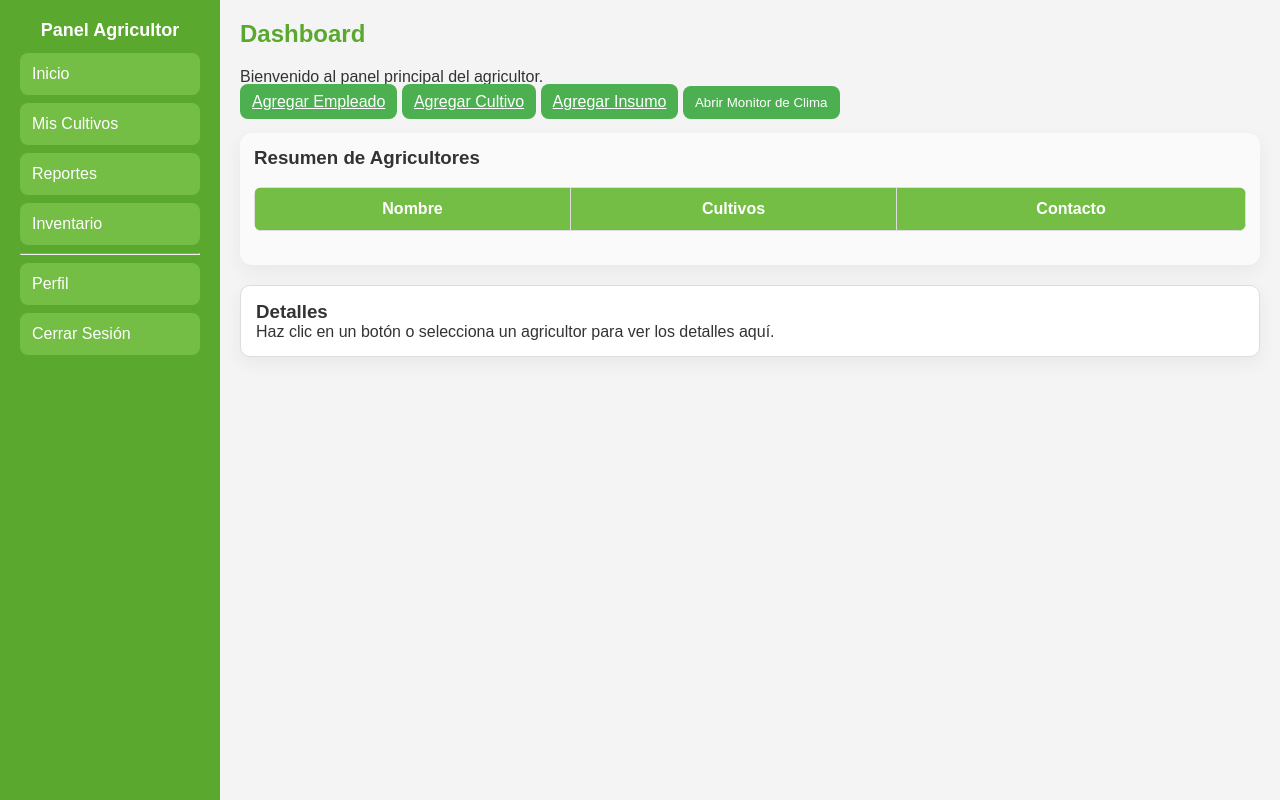
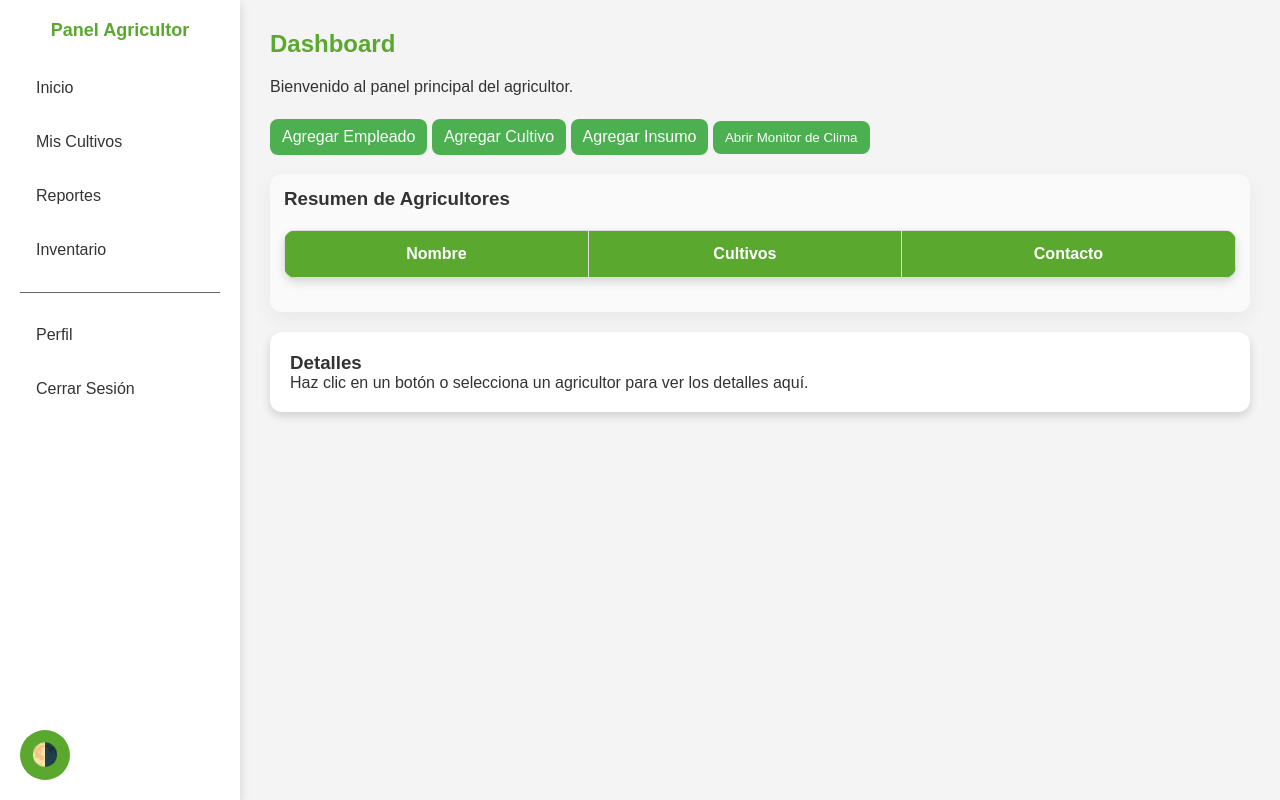
Before and after one commit to Jasa331/ProyectoDEMO, a website: page HTML/index_dasborad_agricultor.html in a window 1280 px wide. Both pictures are taken after a click on the link "Inicio". Drawn offline with Linux system fonts and the light colour scheme.

Commit message:
re ajustes incompletos

```diff
--- a/HTML/index_dasborad_agricultor.html
+++ b/HTML/index_dasborad_agricultor.html
@@ -1,5 +1,5 @@
 <!DOCTYPE html>
-<html lang="es">
+<html lang="es" data-theme="light">
 <head>
     <meta charset="UTF-8">
     <meta name="viewport" content="width=device-width, initial-scale=1.0">
@@ -7,9 +7,7 @@
 
     <link rel="stylesheet" href="../css/style_desboard_agricultor.css">
     <link rel="stylesheet" href="../css/style_actualizacion_clima.css">
-
-    <script src="../js/mostar_aricultor.js"></script>
-
+    <script src="../js/mostar_agricutor.js"></script>
 </head>
 <body>
 
@@ -33,7 +31,7 @@
                 <h1>Dashboard</h1>
                 <p>Bienvenido al panel principal del agricultor.</p>
             </header>
-
+            <br>
             <div class="action-buttons">
                 <a href="index_agregar_empleado.html" class="btn btn-primary" id="btnAgregarEmpleado">Agregar Empleado</a>
                 <a href="index_Calendario.html" class="btn btn-primary" id="btnAgregarCultivo">Agregar Cultivo</a>
@@ -140,7 +138,27 @@
         <div id="toastBody" class="small"></div>
     </div>
 
+    <!-- Botón flotante para cambiar tema -->
+    <button id="btnFlotante" title="Cambiar tema">🌗</button>
+
     <script src="../js/daboard_agricultor.js" defer></script>
     <script src="../js/actualizacion_clima.js" defer></script>
+
+    <!-- Script para cambio de tema -->
+    <script>
+      const btnFlotante = document.getElementById("btnFlotante");
+
+      // Cargar tema guardado o iniciar en claro
+      const savedTheme = localStorage.getItem("theme") || "light";
+      document.documentElement.setAttribute("data-theme", savedTheme);
+
+      // Cambiar al hacer clic
+      btnFlotante.addEventListener("click", () => {
+        const currentTheme = document.documentElement.getAttribute("data-theme");
+        const newTheme = currentTheme === "dark" ? "light" : "dark";
+        document.documentElement.setAttribute("data-theme", newTheme);
+        localStorage.setItem("theme", newTheme);
+      });
+    </script>
 </body>
 </html>
--- a/css/style_desboard_agricultor.css
+++ b/css/style_desboard_agricultor.css
@@ -1,114 +1,153 @@
+/* ----------------------------------- VARIABLES MODO CLARO ----------------------------------- */
 :root {
-  --verde1: #5AA82E;
-  --verde2: #74BE46;
-  --verde3: #8DD45F;
-  --verde4: #A7E977;
-  --verde5: #C0FF8F;
-  --blanco: #fff;
-  --gris: #f4f4f4;
-  --negro: #333;
+  --primary: #5AA82E;        /* Verde brillante */
+  --primary-dark: #74BE46;   /* Verde oscuro */
+  --secondary: #F0BE82;      /* Amarillo suave */
+  --background: #f4f4f4;     /* Fondo claro */
+  --card: #fff;              /* Paneles y tarjetas */
+  --text-light: #333;        /* Texto principal */
+  --text-muted: #666;        /* Texto atenuado */
+  --radius: 12px;
+  --shadow: 0 4px 10px rgba(0, 0, 0, 0.15);
+  --transition: all 0.3s ease;
+  --sidebar-width: 240px;
 }
 
-/* ===== Reset ===== */
+/* ----------------------------------- VARIABLES MODO OSCURO ----------------------------------- */
+[data-theme="dark"] {
+  --primary: #5AA82E;
+  --primary-dark: #74BE46;
+  --secondary: #F0BE82;
+  --background: #111827;   /* Fondo oscuro */
+  --card: #1A202C;         /* Paneles / tarjetas */
+  --text-light: #E5E7EB;   /* Texto claro */
+  --text-muted: #9CA3AF;   /* Texto atenuado */
+  --shadow: 0 4px 10px rgba(0, 0, 0, 0.3);
+}
+
+/* ----------------------------------- RESET ----------------------------------- */
 * {
   margin: 0;
   padding: 0;
   box-sizing: border-box;
-  font-family: Arial, sans-serif;
 }
 
-/* ===== Layout ===== */
 body {
-  background: var(--gris);
-  color: var(--negro);
+  font-family: 'Poppins', sans-serif;
+  background: var(--background);
+  color: var(--text-light);
   display: flex;
+  min-height: 100vh;
 }
 
+/* ----------------------------------- SIDEBAR ----------------------------------- */
 .sidebar {
-  width: 220px;
-  height: 100vh;
+  width: var(--sidebar-width);
+  background: var(--card);
   padding: 20px;
-  background: var(--verde1);
-  color: var(--blanco);
+  position: fixed;
+  top: 0;
+  bottom: 0;
+  left: 0;
+  display: flex;
+  flex-direction: column;
+  box-shadow: var(--shadow);
 }
 
-.content {
-  flex: 1;
-  padding: 20px;
+.sidebar h2 {
+  color: var(--primary);
+  margin-bottom: 20px;
 }
 
-h1 {
-  margin-bottom: 20px;
-  color: var(--verde1);
-}
-
-/* ===== Sidebar Links ===== */
 .sidebar a {
   display: block;
-  padding: 12px;
-  margin: 8px 0;
-  background: var(--verde2);
-  color: var(--blanco);
+  padding: 12px 16px;
+  margin: 6px 0;
+  background: transparent;
+  color: var(--text-light);
   text-decoration: none;
-  border-radius: 8px;
-  cursor: pointer;
-  transition: 0.3s;
+  border-radius: var(--radius);
+  transition: var(--transition);
 }
 
 .sidebar a:hover {
-  background: var(--verde3);
+  background: var(--primary-dark);
+  color: #fff;
 }
 
-/* ===== Botones ===== */
+.separator {
+  margin: 15px 0;
+  border: 0;
+  border-top: 1px solid var(--text-muted);
+}
+
+/* ----------------------------------- MAIN CONTENT ----------------------------------- */
+.content {
+  margin-left: var(--sidebar-width);
+  padding: 30px;
+  flex: 1;
+  background: var(--background);
+}
+
+h1, h2 {
+  color: var(--primary);
+  margin-bottom: 20px;
+}
+
+/* ----------------------------------- BOTONES ----------------------------------- */
+.btn,
 .btn-agregar {
   display: inline-block;
-  margin-right: 10px;
-  padding: 8px 12px;
-  background: var(--verde3);
-  color: var(--blanco);
-  border: none;          /* quita el borde */
-  outline: none;         /* quita el delineado */
-  border-radius: 8px;
+  padding: 10px 16px;
+  margin: 5px 0;
+  background: var(--primary);
+  color: white;
+  border: none;
+  border-radius: var(--radius);
   text-decoration: none;
   cursor: pointer;
-  transition: 0.3s;
+  transition: var(--transition);
 }
 
+.btn:hover,
 .btn-agregar:hover {
-  background: var(--verde4);
+  background: var(--primary-dark);
 }
 
-/* ===== Tablas ===== */
+/* ----------------------------------- TABLAS ----------------------------------- */
 table {
   width: 100%;
-  margin-bottom: 20px;
+  margin: 20px 0;
   border-collapse: collapse;
-  border-radius: 8px;
+  background: var(--card);
+  border-radius: var(--radius);
   overflow: hidden;
-  background: var(--blanco);
+  box-shadow: var(--shadow);
 }
 
-th,
-td {
-  padding: 12px;
+th, td {
+  padding: 14px;
   text-align: center;
   border: 1px solid #ddd;
+  color: var(--text-light);
 }
 
 th {
-  background: var(--verde2);
-  color: var(--blanco);
+  background: var(--primary);
+  color: #fff;
 }
 
 tr:nth-child(even) {
-  background: var(--verde5);
+  background: var(--secondary);
+  color: #000;
 }
 
 tr:hover {
-  background: var(--verde4);
+  background: var(--primary-dark);
+  color: #fff;
 }
 
-/* ===== Secciones dinámicas ===== */
+/* ----------------------------------- SECCIONES ----------------------------------- */
 .seccion {
   display: none;
   opacity: 0;
@@ -122,19 +161,46 @@ tr:hover {
   transform: translateY(0);
 }
 
-/* ===== Panel lateral de detalles ===== */
+/* ----------------------------------- PANEL DE DETALLES ----------------------------------- */
 #detalleAgricultor {
   margin-top: 20px;
-  padding: 15px;
-  border: 1px solid #ddd;
-  border-radius: 10px;
-  background: var(--blanco);
+  padding: 20px;
+  border-radius: var(--radius);
+  background: var(--card);
+  box-shadow: var(--shadow);
 }
+
+/* ----------------------------------- BOTÓN FLOTANTE CAMBIO DE TEMA ----------------------------------- */
+#btnFlotante {
+  position: fixed;
+  bottom: 20px;
+  left: 20px;
+  width: 50px;
+  height: 50px;
+  border-radius: 50%;
+  background: var(--primary);
+  color: #fff;
+  border: none;
+  font-size: 22px;
+  cursor: pointer;
+  box-shadow: var(--shadow);
+  display: flex;
+  align-items: center;
+  justify-content: center;
+  transition: var(--transition);
+}
+
+#btnFlotante:hover {
+  background: var(--primary-dark);
+  transform: scale(1.1);
+}
+
+/* ----------------------------------- FIX PARA FOCUS ----------------------------------- */
 button,
 button:focus,
 button:active,
 .btn-agregar:focus,
 .btn-agregar:active {
   outline: none !important;
-  box-shadow: none !important; /* algunos navegadores usan sombra */
+  box-shadow: none !important;
 }
--- a/js/daboard_agricultor.js
+++ b/js/daboard_agricultor.js
@@ -57,3 +57,13 @@ document.addEventListener("DOMContentLoaded", () => {
         }
     });
 });
+const btnTheme = document.getElementById("toggleTheme");
+
+btnTheme.addEventListener("click", () => {
+  const currentTheme = document.documentElement.getAttribute("data-theme");
+  if (currentTheme === "dark") {
+    document.documentElement.setAttribute("data-theme", "light");
+  } else {
+    document.documentElement.setAttribute("data-theme", "dark");
+  }
+});
```
Also changed, not shown: HTML/index_dasboard_empleado.html (+7 -2 lines), HTML/index_recuperar_contraseña.html (+20 -4 lines), js/empleado_dasboard.js (+21 -26 lines), 1 other file.
